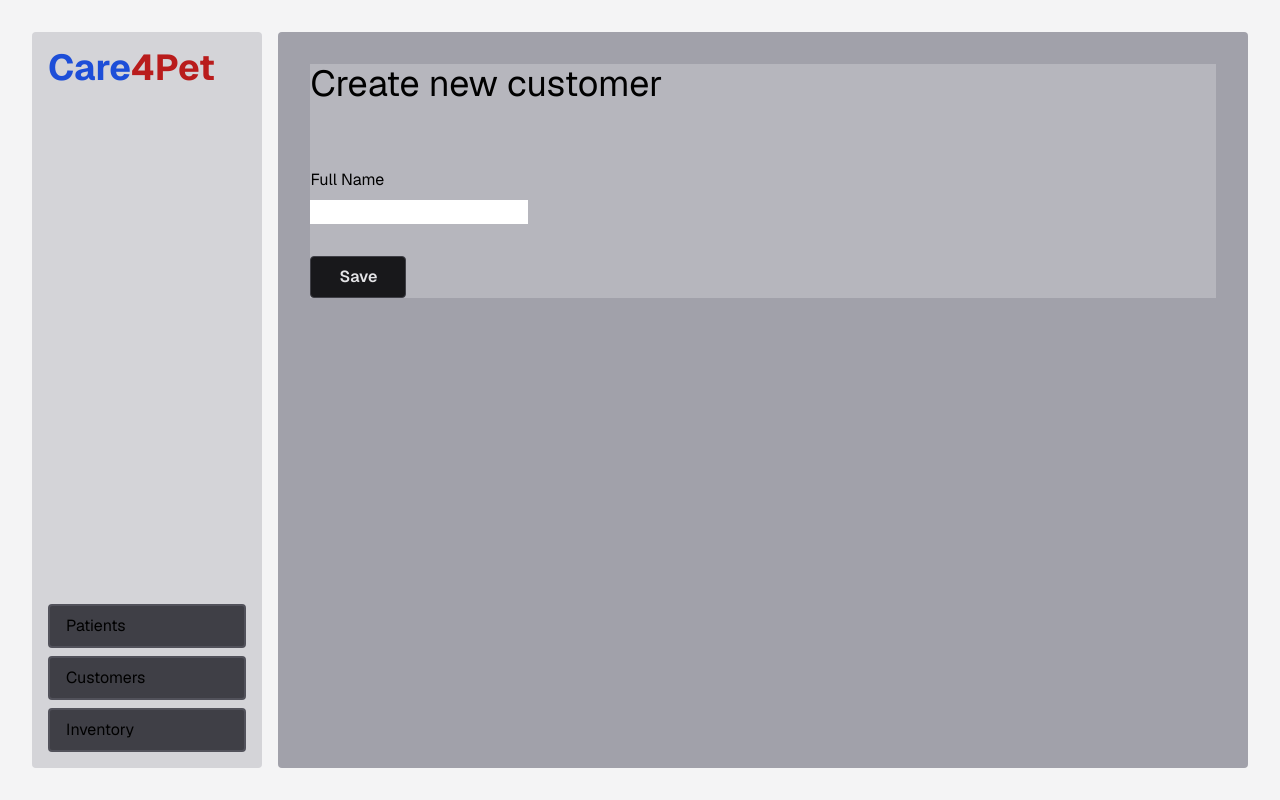
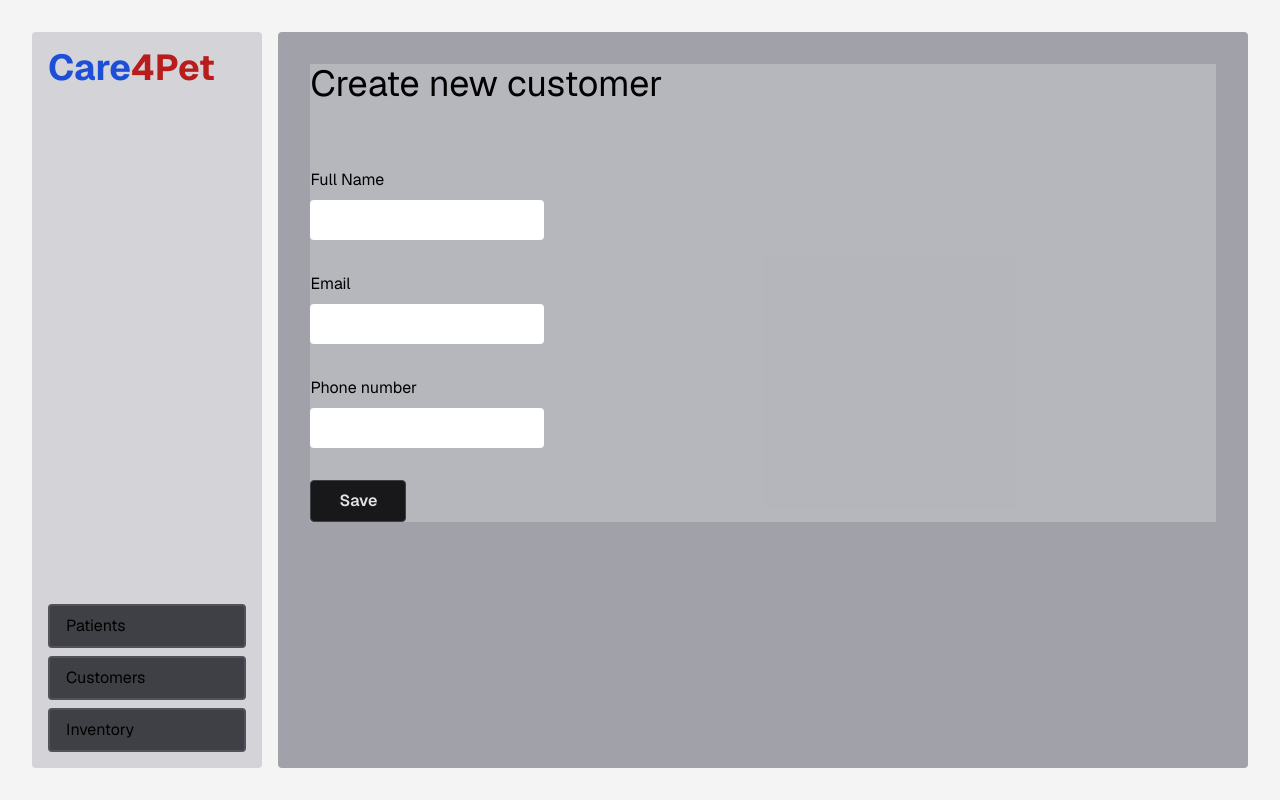
Before and after one commit to grzegorzxpatyk/care4pet-vet-old, a Next.js app: page /dashboard/customers/create in a window 1280 px wide. Built offline with nearby package versions, Linux system fonts and the light colour scheme.

Commit message:
implement creating the new customer feature

```diff
--- /dev/null
+++ b/app/lib/actions.ts
@@ -0,0 +1,31 @@
+'use server';
+
+import { sql } from '@vercel/postgres';
+import { revalidatePath } from 'next/cache';
+import { redirect } from 'next/navigation';
+import { z } from 'zod';
+
+const FormSchema = z.object({
+  id: z.string(),
+  name: z.string(),
+  email: z.string().email(),
+  phoneNumber: z.string(),
+});
+
+const CreateCustomer = FormSchema.omit({ id: true });
+
+export default async function createCustomer(formData: FormData) {
+  const { name, email, phoneNumber } = CreateCustomer.parse({
+    name: formData.get('name'),
+    email: formData.get('email'),
+    phoneNumber: formData.get('phoneNumber'),
+  });
+
+  await sql`
+  INSERT INTO customers (name, email, phoneNumber)
+  VALUES (${name}, ${email}, ${phoneNumber})
+  `;
+
+  revalidatePath('/dashboard/customers');
+  redirect('/dashboard/customers');
+}
--- a/components/dashboard/CreateCustomerForm/CreateCustomerForm.tsx
+++ b/components/dashboard/CreateCustomerForm/CreateCustomerForm.tsx
@@ -1,12 +1,24 @@
+import createCustomer from 'app/lib/actions';
 import Button from 'components/Button/Button';
 
 export default function CreateCustomerForm() {
   return (
-    <form className='flex flex-col items-start justify-between gap-8 bg-zinc-200/30 dark:bg-zinc-800/50'>
+    <form
+      action={createCustomer}
+      className='flex flex-col items-start justify-between gap-8 bg-zinc-200/30 dark:bg-zinc-800/50'
+    >
       <h1 className='mb-8 text-4xl'>Create new customer</h1>
-      <label htmlFor='name' className='flex flex-col items-start justify-between gap-2'>
+      <label htmlFor='name' className='flex select-none flex-col items-start justify-between gap-2'>
         Full Name
-        <input type='text' name='name' id='name' />
+        <input type='text' name='name' id='name' className='rounded p-2 text-base' />
+      </label>
+      <label htmlFor='name' className='flex select-none flex-col items-start justify-between gap-2'>
+        Email
+        <input type='email' name='email' id='email' className='rounded p-2 text-base' />
+      </label>
+      <label htmlFor='name' className='flex select-none flex-col items-start justify-between gap-2'>
+        Phone number
+        <input type='tel' name='phoneNumber' id='phoneNumber' className='rounded p-2 text-base' />
       </label>
       <Button type='submit'>Save</Button>
     </form>
```
